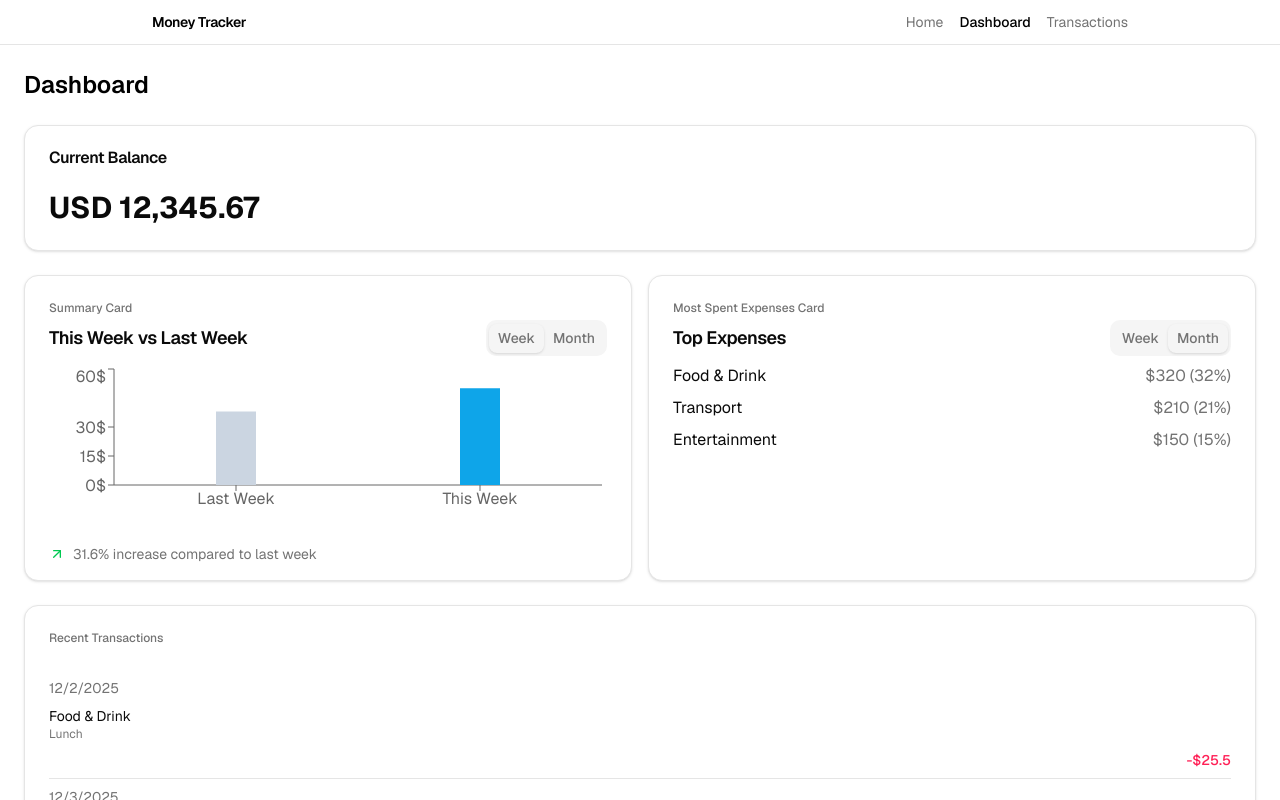
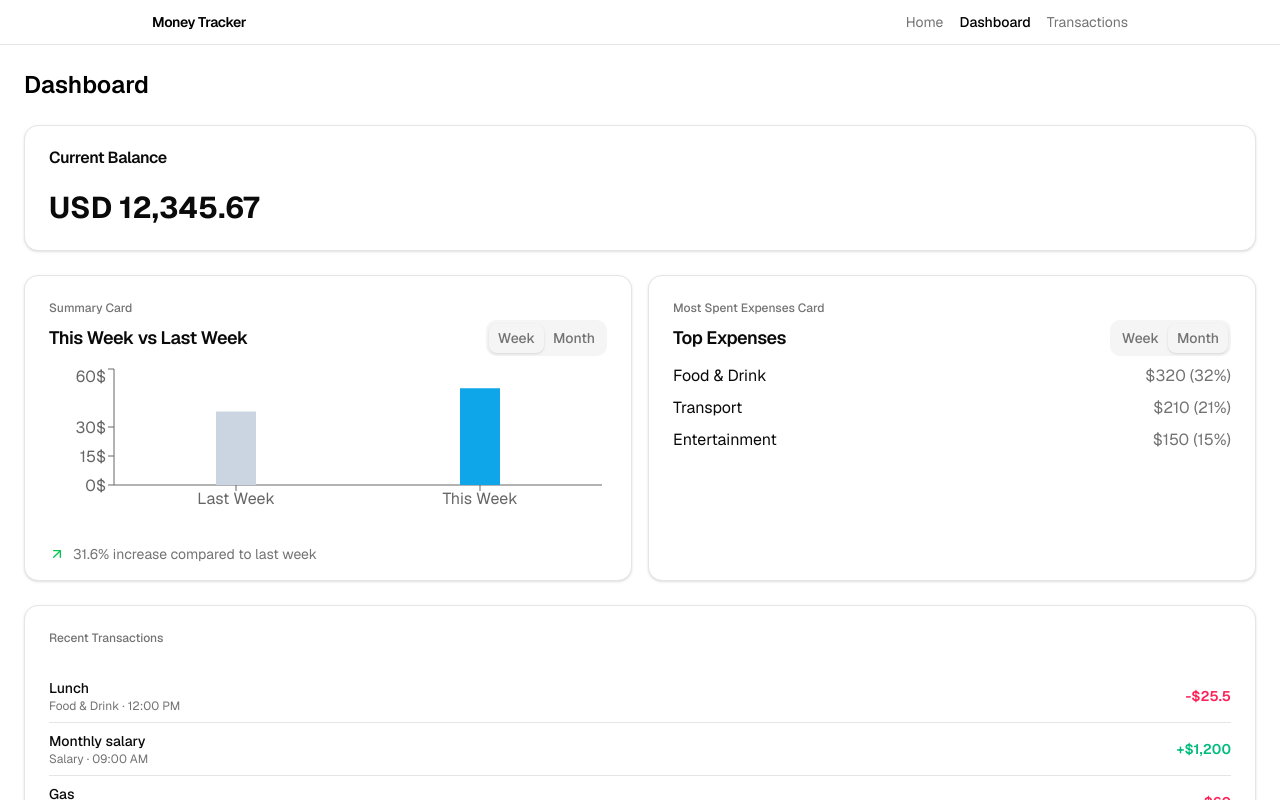
Before and after one commit to dinhcongdat866/money-tracking-react-web, a Next.js app: page /dashboard in a window 1280 px wide. Shown: the top 800 px of the page. Built offline with nearby package versions, Linux system fonts and the light colour scheme.

Commit message:
Re-use TransactionListItem

```diff
--- a/src/features/dashboard/components/recent-transactions-table.tsx
+++ b/src/features/dashboard/components/recent-transactions-table.tsx
@@ -3,6 +3,7 @@
 import { Card, CardContent, CardHeader } from "@/components/ui/card";
 import { Skeleton } from "@/components/ui/skeleton";
 import { useRecentTransactions } from "../hooks/use-recent-transactions";
+import { TransactionListItem } from "@/features/transactions/components/TransactionListItem";
 
 export default function RecentTransactionsTable() {
   const { data, isLoading, isError } = useRecentTransactions();
@@ -24,35 +25,10 @@ export default function RecentTransactionsTable() {
         ) : !data || data.length === 0 ? (
           <p className="text-sm text-muted-foreground">No recent transactions.</p>
         ) : (
-          <div className="space-y-2">
-            <ul className="divide-y divide-border">
-              {data.map((tx) => (
-                <li
-                  key={tx.id}
-                  className="grid grid-cols-[auto,1fr,auto] gap-2 py-2 text-sm"
-                >
-                  <span className="text-muted-foreground">
-                    {new Date(tx.date).toLocaleDateString()}
-                  </span>
-                  <div className="min-w-0">
-                    <p className="truncate">{tx.category.name}</p>
-                    {tx.note && (
-                      <p className="text-xs text-muted-foreground truncate">
-                        {tx.note}
-                      </p>
-                    )}
-                  </div>
-                  <span
-                    className={`text-right font-medium ${
-                      tx.type === "income" ? "text-emerald-500" : "text-rose-500"
-                    }`}
-                  >
-                    {tx.type === "expense" ? "-" : "+"}
-                    ${tx.amount.toLocaleString()}
-                  </span>
-                </li>
-              ))}
-            </ul>
+          <div className="divide-y divide-border">
+            {data.map((tx) => (
+              <TransactionListItem key={tx.id} transaction={tx} />
+            ))}
           </div>
         )}
       </CardContent>
```
